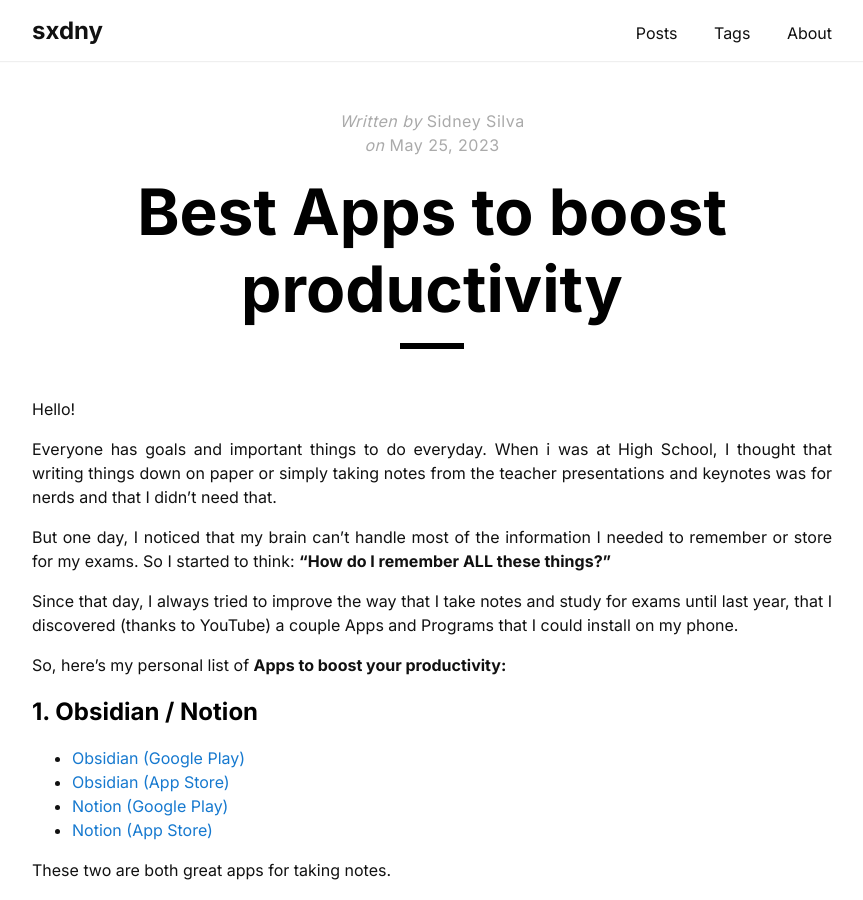
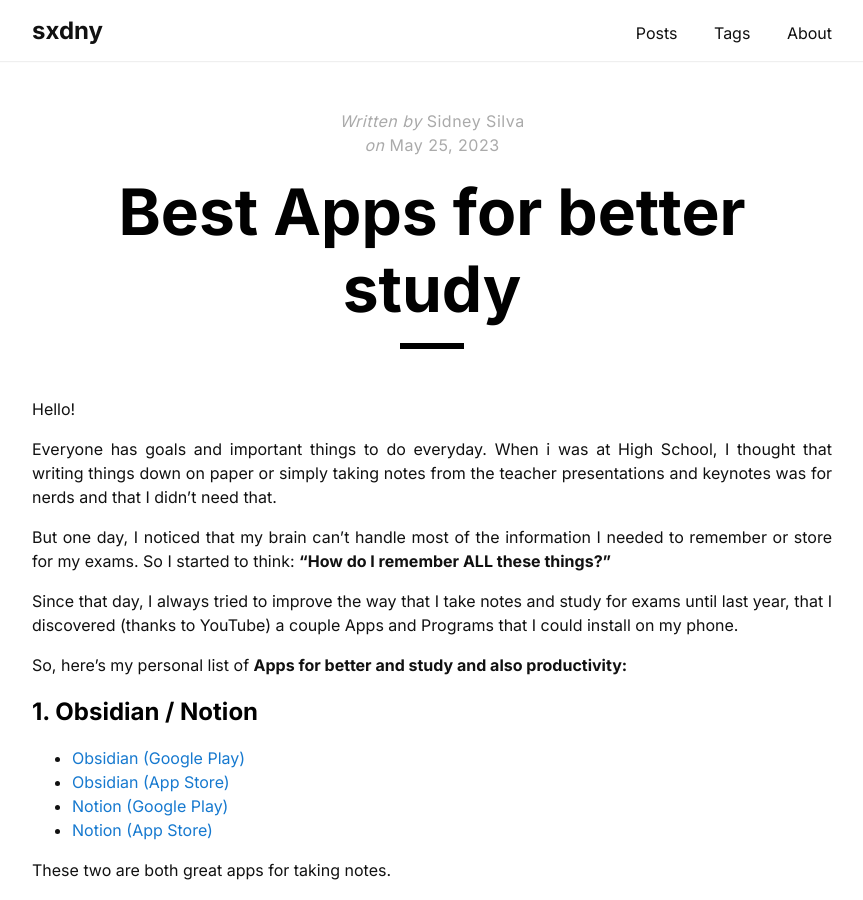
Before and after one commit to sxdny/sxdny.dev, a Jekyll site: the page built from _posts/2023-05-25-apps-recommended.md, in a window 1280 px wide and 900 px high. Shown: the whole window, without its empty margins (208-1071 px from the left). Built offline with Jekyll 4.4.1, drawn with Linux system fonts in a browser that asks for light colours.

Commit message:
Update 2023-05-25-apps-recommended.md

```diff
--- a/_posts/2023-05-25-apps-recommended.md
+++ b/_posts/2023-05-25-apps-recommended.md
@@ -1,6 +1,6 @@
 ---
 layout: post
-title: "Best Apps to boost productivity"
+title: "Best Apps for better study"
 author: "Sidney Silva"
 tags: Apps Productivity Tech Android
 ---
@@ -13,7 +13,7 @@ But one day, I noticed that my brain can't handle most of the information I need
 
 Since that day, I always tried to improve the way that I take notes and study for exams until last year, that I discovered (thanks to YouTube) a couple Apps and Programs that I could install on my phone.
 
-So, here's my personal list of **Apps to boost your productivity:**
+So, here's my personal list of **Apps for better and study and also productivity:**
 
 ## 1. Obsidian / Notion
 
```
